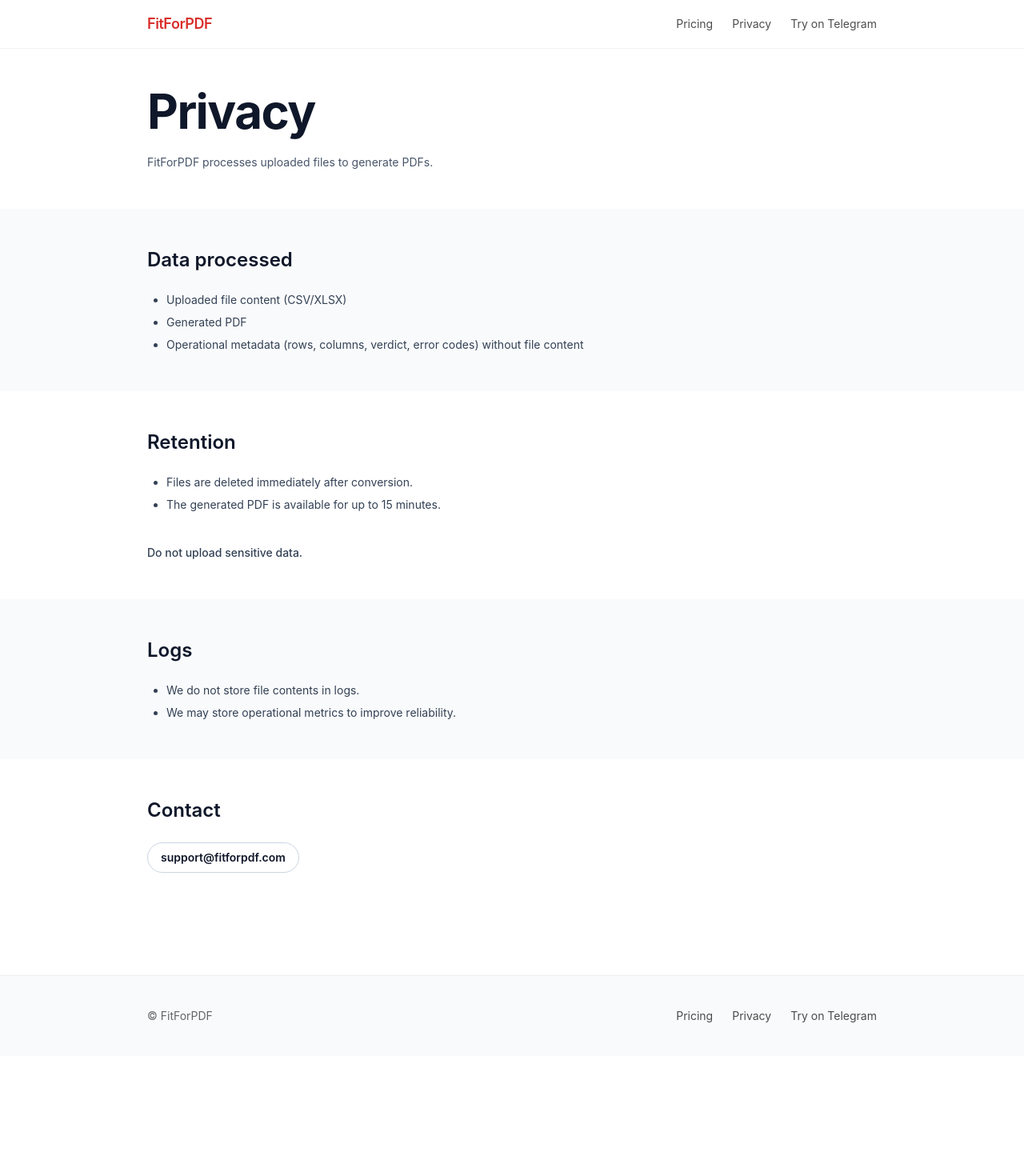
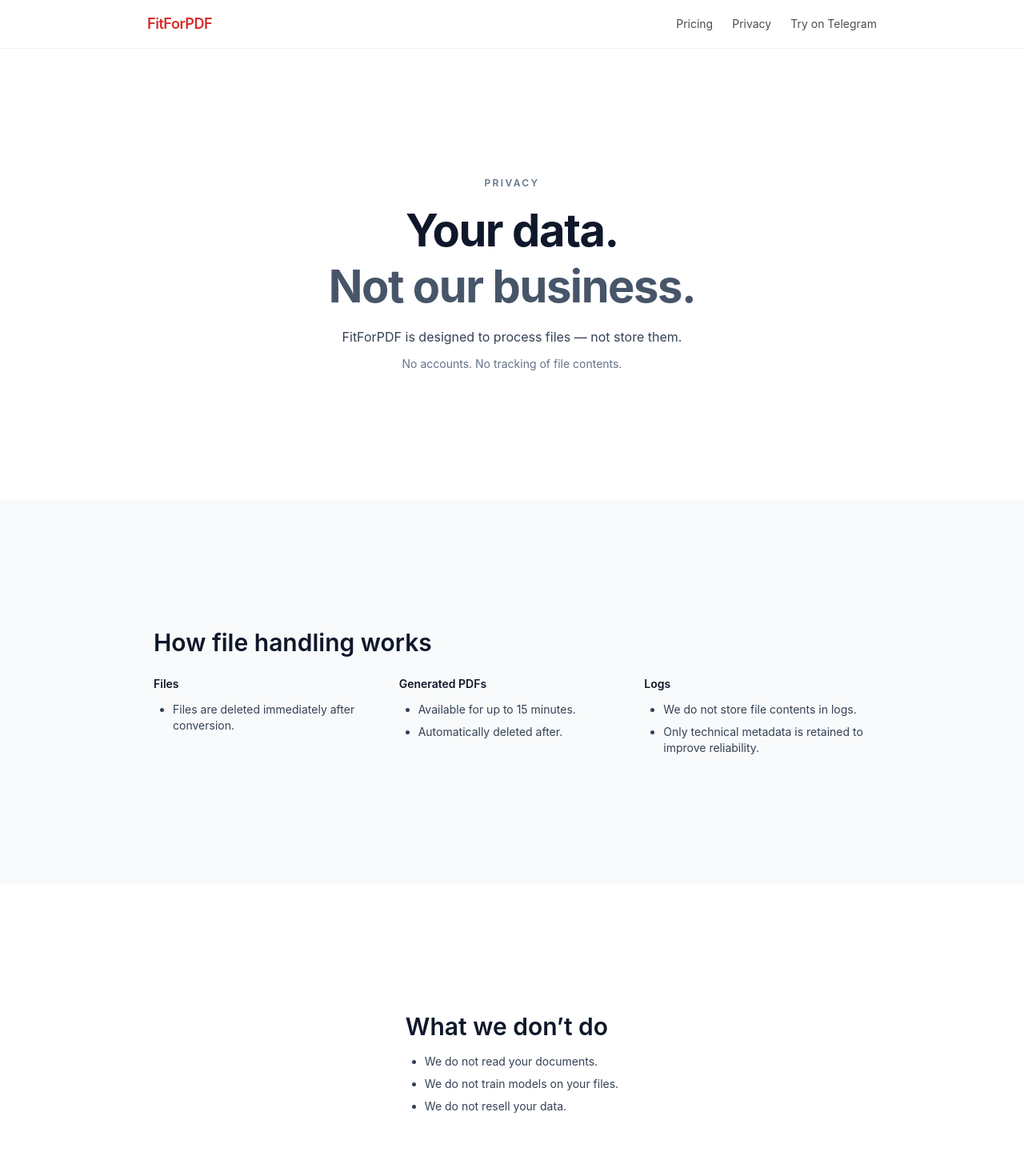
Before and after one commit to Togetheart/fitforpdf-frontend, a Next.js app: page /privacy in a window 1280 px wide. Shown: the top 1470 px of the page at 80% size. Before the commit the page ends 1320 px from the top, so only its background shows below. Built offline with nearby package versions, Linux system fonts and the light colour scheme.

Commit message:
feat(privacy): premium trust-first privacy narrative

```diff
--- a/app/privacy/page.jsx
+++ b/app/privacy/page.jsx
@@ -13,44 +13,73 @@ function BulletList({ values }) {
   );
 }
 
+function PillarCard({ title, bullets }) {
+  return (
+    <article className="space-y-3">
+      <h3 className="text-sm font-semibold text-slate-900">{title}</h3>
+      <BulletList values={bullets} />
+    </article>
+  );
+}
+
 export default function PrivacyPage() {
   return (
     <div className="min-h-screen bg-white text-slate-900">
-      <Section id="privacy-hero" index={0}>
-        <h1 className="text-[44px] font-[650] leading-tight tracking-tight sm:text-6xl">
-          {PRIVACY_PAGE_COPY.pageTitle}
+      <Section id="privacy-hero" index={0} className="py-28">
+        <div className="mx-auto max-w-3xl text-center">
+          <p className="text-xs font-semibold uppercase tracking-[0.2em] text-slate-500">
+            {PRIVACY_PAGE_COPY.heroLabel}
+          </p>
+          <h1 className="mt-4 text-4xl font-[650] leading-tight tracking-tight sm:text-[56px]">
+            <span className="block">{PRIVACY_PAGE_COPY.pageTitle}</span>
+            <span className="block text-slate-600">{PRIVACY_PAGE_COPY.pageTitleAccent}</span>
           </h1>
-        <p className="max-w-[58ch] text-sm text-slate-600">
-          {PRIVACY_PAGE_COPY.intro}
+          <p className="mx-auto mt-4 max-w-[46ch] text-sm text-slate-700 sm:text-base">
+            {PRIVACY_PAGE_COPY.pageSubtitle}
           </p>
+          <p className="mt-3 text-sm text-slate-500">{PRIVACY_PAGE_COPY.microLine}</p>
+        </div>
       </Section>
 
-      <Section id="privacy-data" index={1} bg="bg-gray-50">
-        <h2 className="text-2xl font-semibold">Data processed</h2>
-        <BulletList values={PRIVACY_PAGE_COPY.dataProcessed} />
+      <Section id="privacy-handling" index={1} className="py-28">
+        <div className="mx-auto max-w-4xl space-y-6">
+          <h2 className="text-3xl font-semibold">{PRIVACY_PAGE_COPY.handlingTitle}</h2>
+          <div className="grid gap-6 sm:grid-cols-3">
+            <PillarCard title={PRIVACY_PAGE_COPY.files.title} bullets={PRIVACY_PAGE_COPY.files.bullets} />
+            <PillarCard
+              title={PRIVACY_PAGE_COPY.generatedPdf.title}
+              bullets={PRIVACY_PAGE_COPY.generatedPdf.bullets}
+            />
+            <PillarCard title={PRIVACY_PAGE_COPY.logs.title} bullets={PRIVACY_PAGE_COPY.logs.bullets} />
+          </div>
+        </div>
       </Section>
 
-      <Section id="privacy-retention" index={2}>
-        <h2 className="text-2xl font-semibold">Retention</h2>
-        <BulletList values={PRIVACY_PAGE_COPY.retention} />
-        <p className="mt-4 text-sm font-medium text-slate-700">
-          {PRIVACY_PAGE_COPY.sensitiveDataNote}
-        </p>
+      <Section id="privacy-dont-do" index={2} className="py-28">
+        <div className="mx-auto max-w-4xl space-y-4">
+          <h2 className="text-3xl font-semibold">{PRIVACY_PAGE_COPY.dontDoTitle}</h2>
+          <BulletList values={PRIVACY_PAGE_COPY.dontDo} />
+        </div>
       </Section>
 
-      <Section id="privacy-logs" index={3} bg="bg-gray-50">
-        <h2 className="text-2xl font-semibold">Logs</h2>
-        <BulletList values={PRIVACY_PAGE_COPY.logs} />
+      <Section id="privacy-infrastructure" index={3} className="py-28">
+        <div className="mx-auto max-w-4xl space-y-4">
+          <h2 className="text-3xl font-semibold">{PRIVACY_PAGE_COPY.infrastructureTitle}</h2>
+          <BulletList values={PRIVACY_PAGE_COPY.infrastructure} />
+        </div>
       </Section>
 
-      <Section id="privacy-contact" index={4}>
-        <h2 className="text-2xl font-semibold">Contact</h2>
+      <Section id="privacy-legal" index={4} className="py-12">
+        <div className="mx-auto flex max-w-4xl flex-col gap-3">
+          <p className="text-sm text-slate-500">{PRIVACY_PAGE_COPY.legalFooter}</p>
           <a
-          className="inline-flex w-fit rounded-full border border-slate-300 px-4 py-2 text-sm font-semibold transition hover:bg-slate-100"
+            className="inline-flex w-fit text-sm font-medium text-slate-700 underline underline-offset-4"
             href={`mailto:${PRIVACY_PAGE_COPY.contactEmail}`}
           >
-          {PRIVACY_PAGE_COPY.contactEmail}
+            {PRIVACY_PAGE_COPY.contactLabel}
           </a>
+          <p className="text-sm text-slate-600">{PRIVACY_PAGE_COPY.sensitiveDataNote}</p>
+        </div>
       </Section>
     </div>
   );
--- a/app/siteCopy.mjs
+++ b/app/siteCopy.mjs
@@ -239,25 +239,49 @@ export const LANDING_SECTIONS = (freeExportsLeft = 3) => [
 ];
 
 export const PRIVACY_PAGE_COPY = {
-  pageTitle: 'Privacy',
-  intro: 'FitForPDF processes uploaded files to generate PDFs.',
-  dataProcessed: [
-    'Uploaded file content (CSV/XLSX)',
-    'Generated PDF',
-    'Operational metadata (rows, columns, verdict, error codes) without file content',
+  heroLabel: 'PRIVACY',
+  pageTitle: 'Your data.',
+  pageTitleAccent: 'Not our business.',
+  pageSubtitle: 'FitForPDF is designed to process files — not store them.',
+  microLine: 'No accounts. No tracking of file contents.',
+
+  handlingTitle: 'How file handling works',
+  files: {
+    title: 'Files',
+    bullets: ['Files are deleted immediately after conversion.'],
+  },
+  generatedPdf: {
+    title: 'Generated PDFs',
+    bullets: ['Available for up to 15 minutes.', 'Automatically deleted after.'],
+  },
+  logs: {
+    title: 'Logs',
+    bullets: [
+      'We do not store file contents in logs.',
+      'Only technical metadata is retained to improve reliability.',
+    ],
+  },
+
+  dontDoTitle: 'What we don’t do',
+  dontDo: [
+    'We do not read your documents.',
+    'We do not train models on your files.',
+    'We do not resell your data.',
   ],
-  retention: [
-    'Files are deleted immediately after conversion.',
-    'The generated PDF is available for up to 15 minutes.',
+
+  infrastructureTitle: 'Infrastructure',
+  infrastructure: [
+    'Files are processed server-side.',
+    'Files and outputs are automatically deleted.',
+    'No long-term storage of user files.',
   ],
+
   sensitiveDataNote: 'Do not upload sensitive data.',
-  logs: [
-    'We do not store file contents in logs.',
-    'We may store operational metrics to improve reliability.',
+  legalFooter: 'For legal terms, see Terms of Service.',
+  contactEmail: 'support@fitforpdf.com',
+  contactLabel: 'support@fitforpdf.com',
+  security: [
+    'Files are processed server-side.',
+    'Access controls are enforced for API endpoints.',
   ],
-  security: [
-    'Transport encryption (HTTPS).',
-    'Access controls in place for key endpoints.',
-  ],
-  contactEmail: 'support@fitforpdf.com',
 };
```
Also changed, not shown: 2 other files (tests, documents, lock files or other folders). Lines whose indentation alone changed are shown as unchanged.
